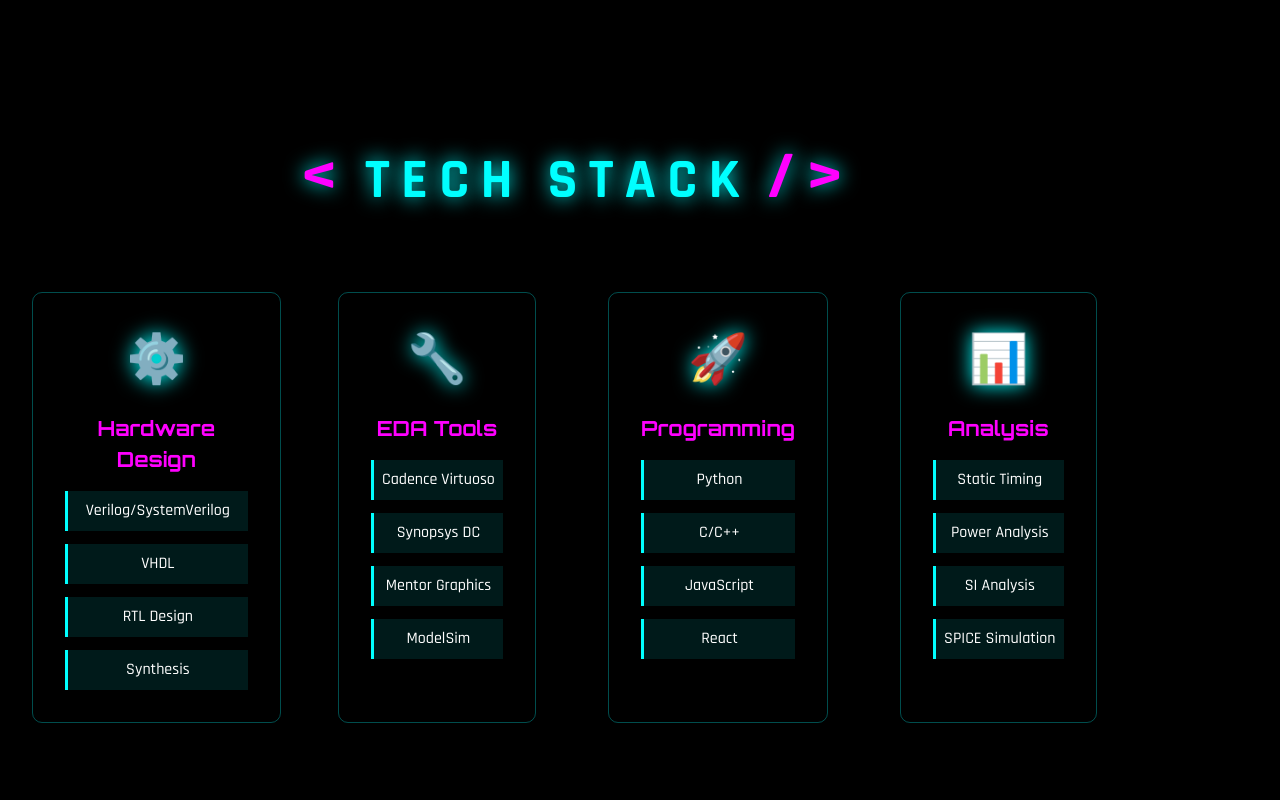
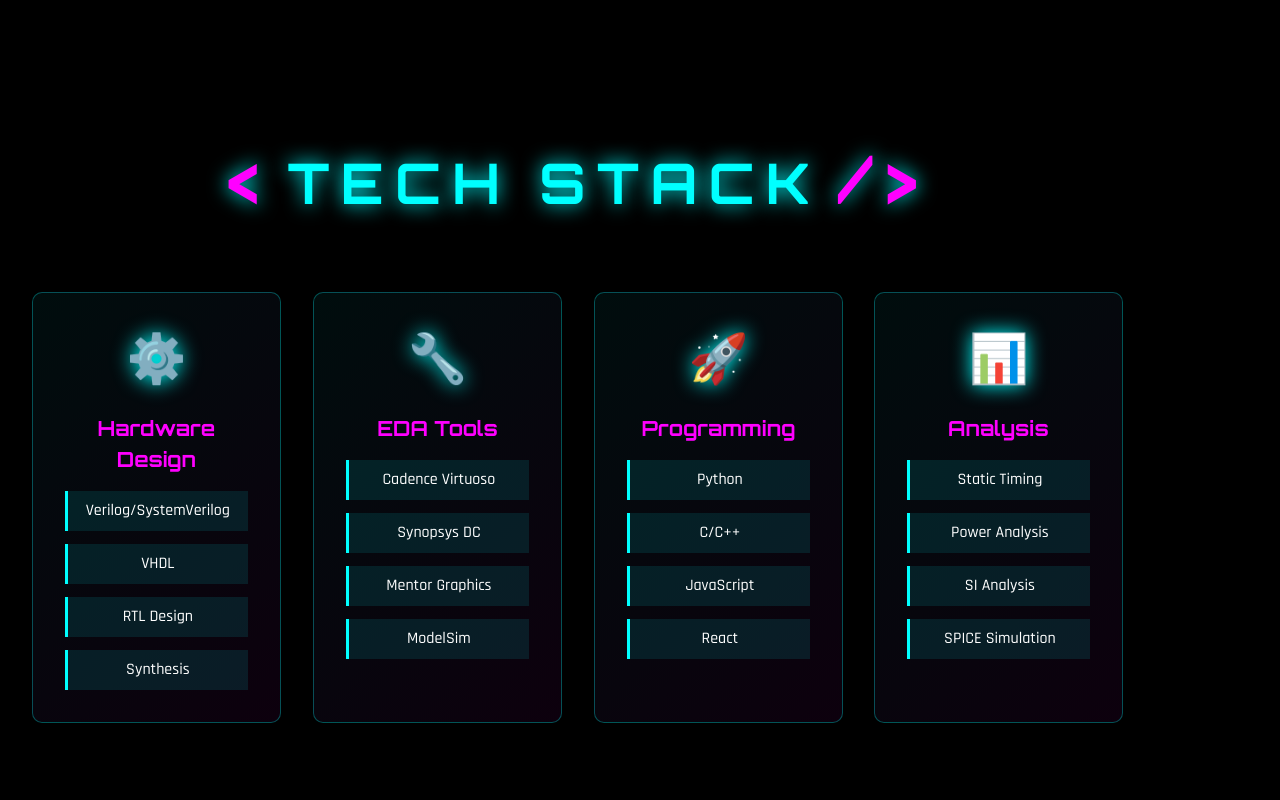
Before and after one commit to bodahemanth2708/bodahemanth2708.github.io, a React (Vite) app: page / in a window 1280 px wide. Shown: the part 1420-2220 px from the top of the page. Built offline with nearby package versions, Linux system fonts and the light colour scheme.

Commit message:
Restore original App.css (before all edits)
Restored the exact original version of App.css from commit 56a4ce1 (2 weeks ago).
This completely removes all changes made in the recent commits and returns to the original state.

```diff
--- a/src/App.css
+++ b/src/App.css
@@ -184,9 +184,10 @@
   padding: 5rem 2rem;
   max-width: 1400px;
   margin: 0 auto;
-    }
+}
 
 .section-title {
+  font-family: 'Orbitron', sans-serif;
   font-size: clamp(2rem, 5vw, 3.5rem);
   text-align: center;
   margin-bottom: 4rem;
@@ -207,10 +208,10 @@
   display: grid;
   grid-template-columns: repeat(auto-fit, minmax(300px, 1fr));
   gap: 2rem;
-    justify-items: center;
 }
 
 .project-card {
+  position: relative;
   background: linear-gradient(135deg, rgba(0, 255, 255, 0.05) 0%, rgba(255, 0, 255, 0.05) 100%);
   border: 1px solid rgba(0, 255, 255, 0.3);
   border-radius: 10px;
@@ -313,10 +314,10 @@
   display: grid;
   grid-template-columns: repeat(auto-fit, minmax(200px, 1fr));
   gap: 2rem;
-    justify-items: center;
 }
 
 .skill-category {
+  background: linear-gradient(135deg, rgba(0, 255, 255, 0.05) 0%, rgba(255, 0, 255, 0.05) 100%);
   border: 1px solid rgba(0, 255, 255, 0.3);
   border-radius: 10px;
   padding: 2rem;
@@ -473,10 +474,10 @@
   gap: 2rem;
   max-width: 800px;
   margin: 0 auto 3rem;
-    justify-items: center;
 }
 
 .contact-card {
+  position: relative;
   background: linear-gradient(135deg, rgba(0, 255, 255, 0.05) 0%, rgba(255, 0, 255, 0.05) 100%);
   border: 1px solid rgba(0, 255, 255, 0.3);
   border-radius: 10px;
```
